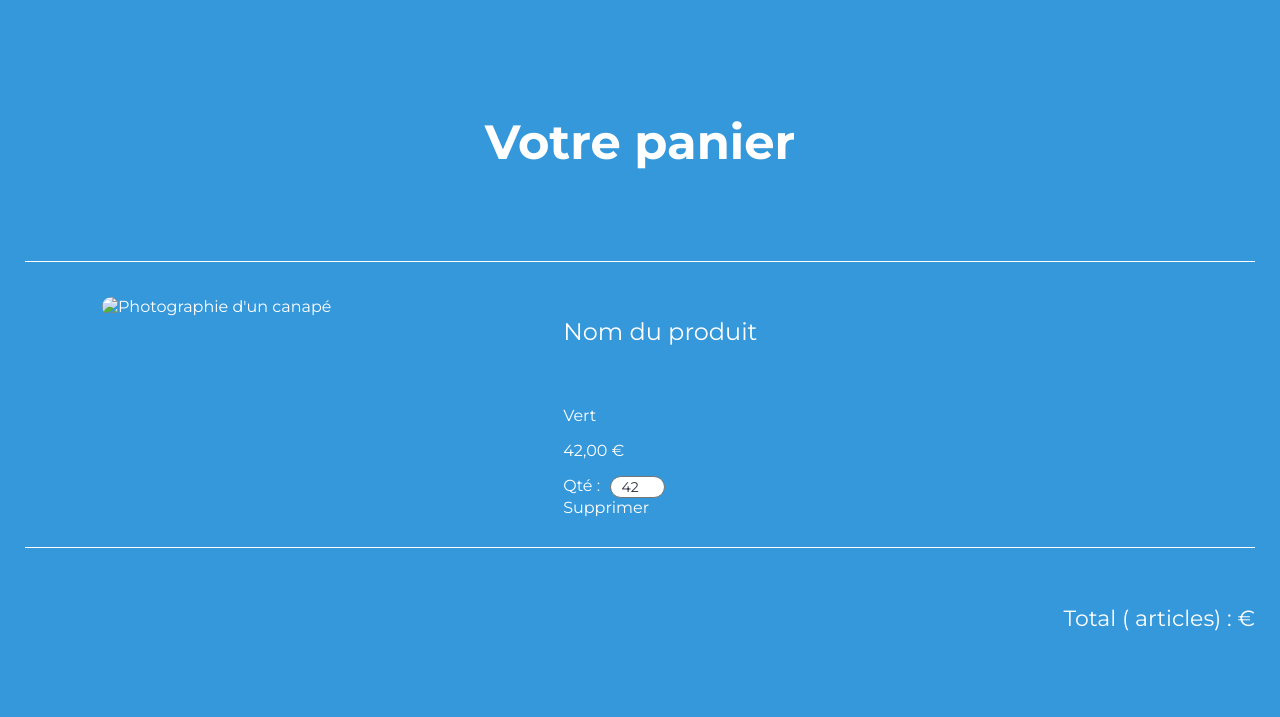
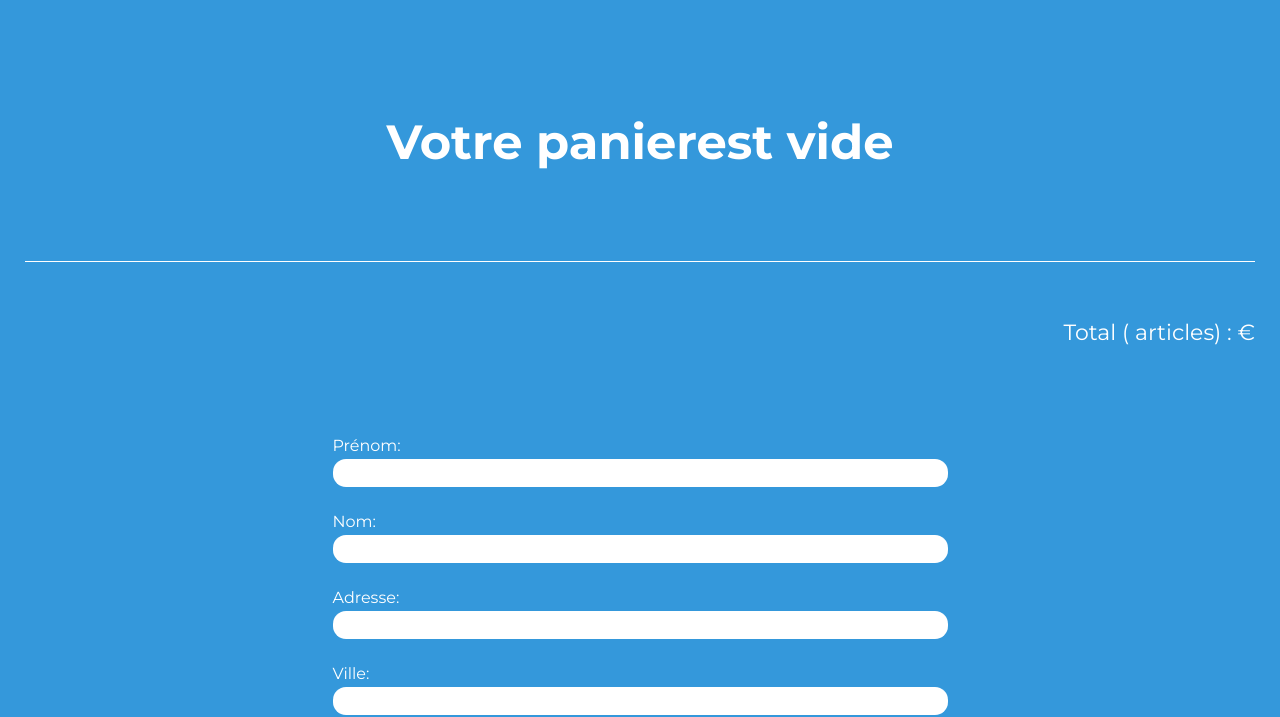
Before and after one commit to cindosh67/p5_Construisez_un_site_e-commerce_en_JavaScript, a plain HTML site: page front/html/cart.html in a window 1280 px wide. Shown: the part 745-1462 px from the top of the page. Drawn offline with Linux system fonts and the light colour scheme.

Commit message:
recupérer clé basket du localStorage + créer condition

```diff
--- a/front/html/cart.html
+++ b/front/html/cart.html
@@ -48,9 +48,9 @@
           <h1>Votre panier</h1>
           <section class="cart">
             <section id="cart__items">
-             <article class="cart__item" data-id="{product-ID}" data-color="{product-color}">
+             <!--  <article class="cart__item" data-id="{product-ID}" data-color="{product-color}">
                 <div class="cart__item__img">
-                  <img src="http://localhost:3000/images/kanap05.jpeg" alt="Photographie d'un canapé">
+                  <img src="../images/product01.jpg" alt="Photographie d'un canapé">
                 </div>
                 <div class="cart__item__content">
                   <div class="cart__item__content__description">
@@ -68,7 +68,7 @@
                     </div>
                   </div>
                 </div>
-              </article>
+              </article> -->
             </section>
             <div class="cart__price">
               <p>Total (<span id="totalQuantity"><!-- 2 --></span> articles) : <span id="totalPrice"><!-- 84,00 --></span> €</p>
--- /dev/null
+++ b/front/js/cart.js
@@ -0,0 +1,10 @@
+// recupérer la clé basket
+let pageBasket = JSON.parse(localStorage.getItem("basket"));
+
+
+let product = [];
+
+if(pageBasket === null) {
+    console.log(pageBasket);
+    document.querySelector("h1").textContent += "est vide"
+}console.log(pageBasket);
```
